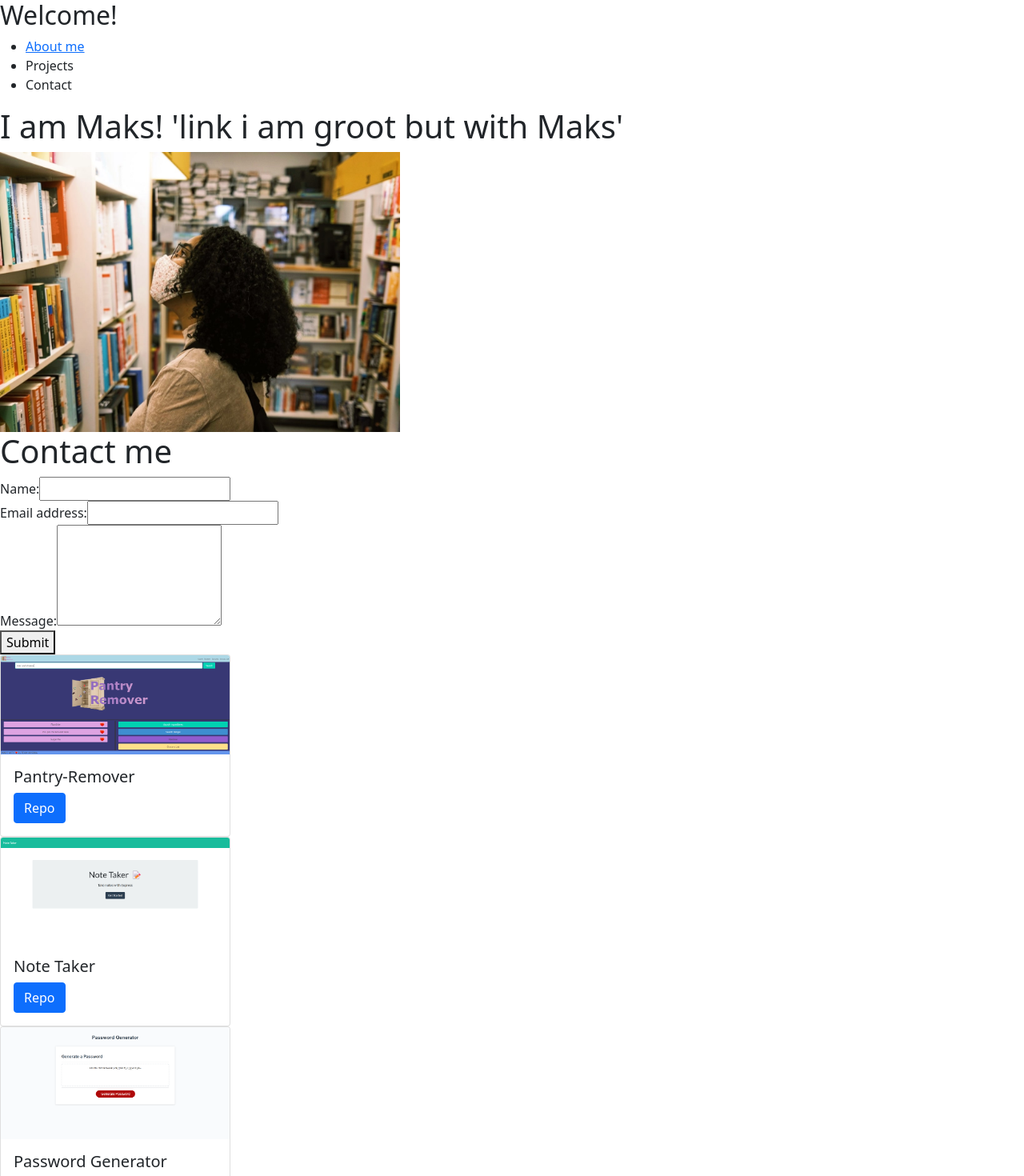
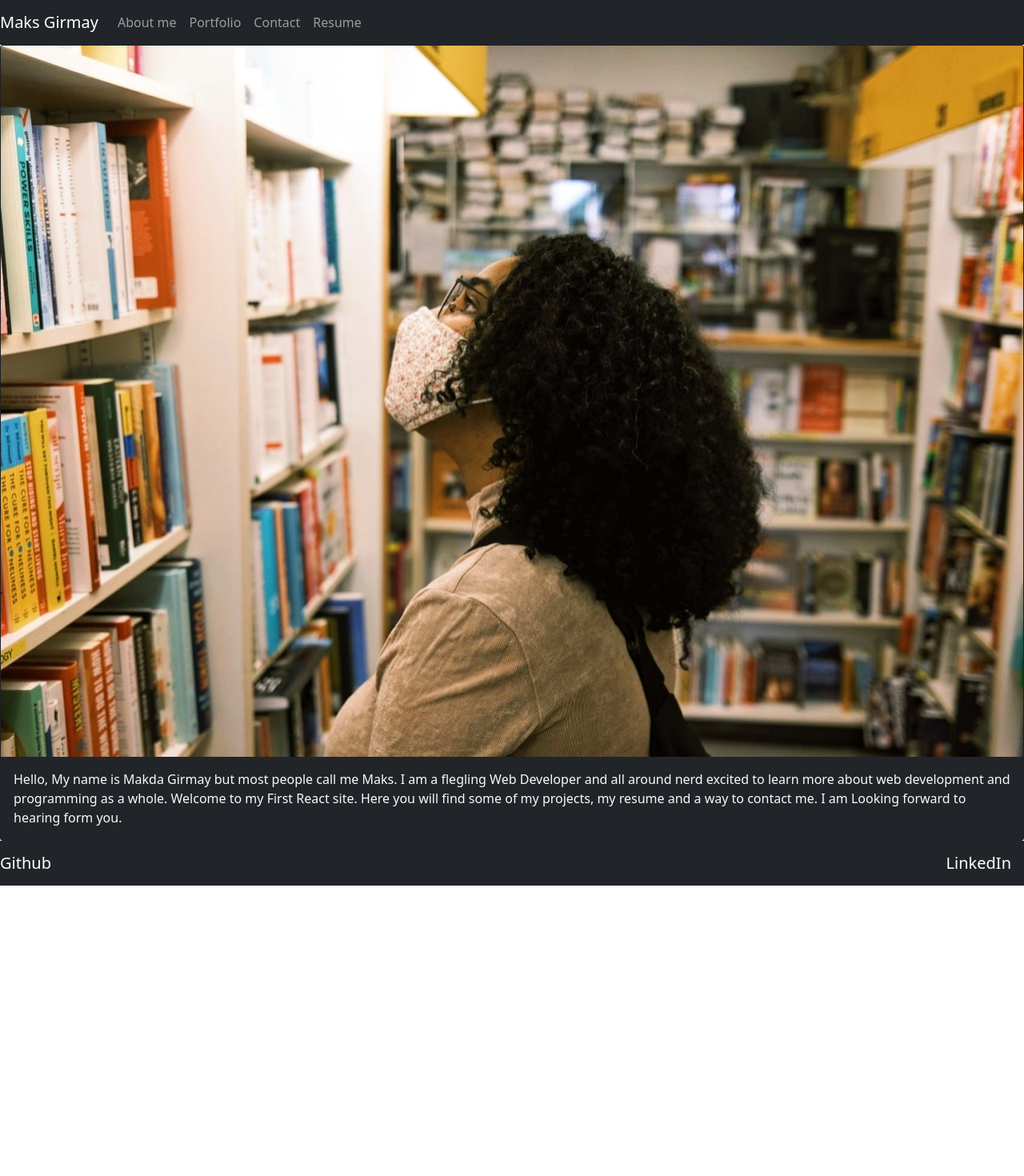
Before and after one commit to maks-pixel/makda, a React (Create React App) app: page / in a window 1280 px wide. Shown: the top 1470 px of the page at 80% size. After the commit the page ends 1107 px from the top, so only its background shows below. Built offline with nearby package versions, Linux system fonts and the light colour scheme.

Commit message:
styling the pages to the gods

```diff
--- a/src/App.js
+++ b/src/App.js
@@ -1,4 +1,4 @@
-import React from "react";
+import React, { useState } from "react";
 import ContactForm from "./components/Contact";
 import Header from "./components/Header";
 import About from "./components/About";
@@ -8,16 +8,27 @@ import Footer from "./components/Footer";
 
 function App() {
 
+  const [currentPage, handlePageChange] = useState('About');
+
+  const renderPage = () => {
+    switch (currentPage) {
+      case 'Portfolio':
+        return <Portfolio />;
+      case 'Contact':
+        return <ContactForm />;
+      default:
+        return <About />;
+    }
+  };
+
   return (
-   <div>
-     <Header></Header>
-     <main>
-     <About></About>
-     <ContactForm></ContactForm>
-     <Portfolio></Portfolio>
-     </main>
-     <Footer></Footer>
-   </div>
+    <div>
+      <Header  handlePageChange={handlePageChange} />
+      <main>
+        {renderPage(currentPage)}
+      </main>
+      <Footer />
+    </div>
   );
 }
 
--- a/src/components/About/index.js
+++ b/src/components/About/index.js
@@ -1,11 +1,20 @@
 import React from 'react';
+import Card from 'react-bootstrap/card';
 
 
 function About() {
     return (
         <section>
-            <h1 id="about">I am Maks! 'link i am groot but with Maks'</h1>
-            <img src={require('../../assets/images/maks.jpg')} width={500} height={350}></img>
+            <Card bg='dark' text='light'>
+                <Card.Img variant="top" src={require('../../assets/images/maks.jpg')} alt='picture of the developer' />
+                <Card.Body>
+                    <Card.Text>
+                        Hello, My name is Makda Girmay but most people call me Maks. I am a flegling Web Developer and all around nerd excited to learn more about web development and programming as a whole. Welcome to my First React site.
+                        Here you will find some of my projects, my resume and a way to contact me. I am Looking forward to hearing form you.
+                    </Card.Text>
+                </Card.Body>
+            </Card>
+
         </section>
 
     );
--- a/src/components/Contact/index.js
+++ b/src/components/Contact/index.js
@@ -1,27 +1,37 @@
-import react from "react";
+import React from 'react';
+import Button from 'react-bootstrap/button';
+import Form from 'react-bootstrap/Form';
 
 function ContactForm() {
-    return (
-        <section>
-            <h1>Contact me</h1>
-            <form id="contact-form">
-                <div>
-                    <label htmlFor="name">Name:</label>
-                    <input type="text" name="name" />
-                </div>
-                <div>
-                    <label htmlFor="email">Email address:</label>
-                    <input type="email" name="email" />
-                </div>
-                <div>
-                    <label htmlFor="message">Message:</label>
-                    <textarea name="message" rows="5" />
-                </div>
-                <button type="submit">Submit</button>
-            </form>
-        </section>
-    )
-    // JSX
+  return (
+    <section>
+      <h1>Contact me</h1>
+      <Form>
+        <Form.Group className="mb-3">
+          <Form.Label>Name</Form.Label>
+          <Form.Control type="name" placeholder="Enter Name" />
+          <Form.Text className="text-muted">
+            We'll never share your email with anyone else.
+          </Form.Text>
+          </Form.Group>
+          <Form.Group className="mb-3">
+          <Form.Label>Email</Form.Label>
+          <Form.Control type="email" placeholder="Enter email" />
+          <Form.Text className="text-muted">
+            We'll never share your email with anyone else.
+          </Form.Text>
+        </Form.Group>
+
+        <Form.Group className="mb-3" controlId="exampleForm.ControlTextarea1">
+          <Form.Label>Example textarea</Form.Label>
+          <Form.Control as="textarea" rows={3} />
+        </Form.Group>
+        <Button variant="secondary" type="submit">
+          Submit
+        </Button>
+      </Form>
+    </section>
+  )
 }
 
 export default ContactForm;
--- a/src/components/Footer/index.js
+++ b/src/components/Footer/index.js
@@ -1,21 +1,19 @@
 import React from 'react';
+import Navbar from 'react-bootstrap/Navbar'
+
 // import { FontAwesomeIcon } from '@fortawesome/react-fontawesome';
 // import { faGithub } from '@fortawesome/free-brands-svg-icons';
 
 function Footer() {
     return (
-       <footer>
-           <ul>
-               <li>
-               {/* <FontAwesomeIcon icon={faGithub} /> */}
-               <a class="social-list__link" href="https://github.com/maks-pixel">Github</a>
-               </li>
-               <li>
-               <a class="social-list__link" href="https://www.linkedin.com/in/makda-girmay-a8b937b0/">LinkedIn</a>
-               </li>
-           </ul>
-       </footer>
 
+            <Navbar bg="dark" variant="dark" sticky="bottom">
+                <Navbar.Brand href="https://github.com/maks-pixel">Github</Navbar.Brand>
+                <Navbar.Toggle />
+                <Navbar.Collapse className="justify-content-end">
+                    <Navbar.Brand href="https://www.linkedin.com/in/makda-girmay-a8b937b0/">LinkedIn</Navbar.Brand>
+                </Navbar.Collapse>
+            </Navbar>
     );
 }
 
--- a/src/components/Header/index.js
+++ b/src/components/Header/index.js
@@ -1,24 +1,29 @@
 import React from 'react';
+import Navbar from 'react-bootstrap/Navbar'
+import Nav from 'react-bootstrap/Nav'
 
-function Header() {
-    return(
+function Header(props) {
+    return (
         <header>
-            <h2>Welcome!</h2>
-            <nav>
-                <ul className="flex-row">
-                    <li >
-                        <a data-testid="about" href="#about">
-                            About me
-                        </a>
-                    </li>
-                    <li>
-                        <span>Projects</span>
-                    </li>
-                    <li >
-                        <span>Contact</span>
-                    </li>
-                </ul>
-            </nav>
+            <Navbar bg="dark" variant="dark" sticky="top">
+            <Nav >
+            <Navbar.Brand >Maks Girmay</Navbar.Brand>
+                <Nav.Item>
+                    <Nav.Link onClick={() => { props.handlePageChange('About') }}>About me</Nav.Link>
+                </Nav.Item>
+                <Nav.Item>
+                    <Nav.Link onClick={() => { props.handlePageChange('Portfolio') }}>Portfolio</Nav.Link>
+                </Nav.Item>
+                <Nav.Item>
+                    <Nav.Link onClick={() => { props.handlePageChange('Contact') }}>Contact</Nav.Link>
+                </Nav.Item>
+                <Nav.Item>
+                    <Nav.Link href='https://docs.google.com/document/d/1HocFkZ6AmsC3d5gseL6kDq3k_1W_cYF1uJvNI90fwSc/edit?usp=sharing' download>
+                        Resume
+                    </Nav.Link>
+                </Nav.Item>
+            </Nav>
+            </Navbar>
         </header>
     );
 }
--- a/src/components/Projects/index.js
+++ b/src/components/Projects/index.js
@@ -1,54 +1,68 @@
 import React from 'react';
 import Card from 'react-bootstrap/card';
+import Row from 'react-bootstrap/row';
+import Col from 'react-bootstrap/col';
 import Button from 'react-bootstrap/button';
-import 'bootstrap/dist/css/bootstrap.min.css';
+
 
 
 function Projects() {
     const project = [
         {
-            title:'Pantry-Remover',
-            image:'pantry-remover.png',
-            link:'https://github.com/maks-pixel/ahsoka'
+            title: 'Pantry-Remover',
+            image: 'pantry-remover.png',
+            link: 'https://github.com/maks-pixel/ahsoka',
+            deploy:'https://maks-pixel.github.io/ahsoka/'
         },
         {
-            title:'Note Taker',
-            image:'note-taker.png',
-            link:'https://github.com/maks-pixel/wk11-NoteTaker'
+            title: 'Note Taker',
+            image: 'note-taker.png',
+            link: 'https://github.com/maks-pixel/wk11-NoteTaker',
+            deploy:'https://mighty-garden-96040.herokuapp.com/'
         },
         {
-            title:'Password Generator',
-            image:'password.png',
-            link:'https://github.com/maks-pixel/wk3-passwordpls'
+            title: 'Password Generator',
+            image: 'password.png',
+            link: 'https://github.com/maks-pixel/wk3-passwordpls',
+            deploy:'https://maks-pixel.github.io/wk3-passwordpls/'
         },
         {
-            title:'Surveyorama',
-            image:'Surveyorama.jpg',
-            link:'https://github.com/maks-pixel/surveyorama'
+            title: 'Surveyorama',
+            image: 'Surveyorama.jpg',
+            link: 'https://github.com/maks-pixel/surveyorama',
+            deploy:'https://pacific-fortress-98134.herokuapp.com/login'
         },
         {
-            title:'Run-buddy',
-            image:'runbuddy-thumb.jpg',
-            link:'https://github.com/maks-pixel/run-buddy'
+            title: 'Run-buddy',
+            image: 'runbuddy-thumb.jpg',
+            link: 'https://github.com/maks-pixel/run-buddy',
+            deploy:'https://maks-pixel.github.io/run-buddy/'
         },
         {
-            title:'Team Profile Generator',
-            image:'team.png',
-            link:'https://github.com/maks-pixel/wk10-TeamProfileGenerator'
+            title: 'Team Profile Generator',
+            image: 'team.png',
+            link: 'https://github.com/maks-pixel/wk10-TeamProfileGenerator',
+            deploy:'https://watch.screencastify.com/v/aABySFtQSLZdC5K5LKan'
         },
     ];
     return (
         <div>
+            <Row md={3} className="g-6">
                 {project.map((info) => (
-           <Card style={{ width: '18rem' }}>
-        <Card.Img variant="top" src={require (`../../assets/images/${info.image}`)} alt='' key=''/>
+                    <Col>
+                        <Card className="text-center" bg="secondary">
+                            <Card.Img variant="top" src={require(`../../assets/images/${info.image}`)} />
                             <Card.Body>
                                 <Card.Title>{info.title}</Card.Title>
-          <Button variant="primary" href={info.link}>Repo</Button>
+                                <div className="d-grid gap-2">
+                                <Button variant="dark" size="lg" href={info.link}>Github Repository </Button>
+                                <Button variant="dark" size="lg" href={info.deploy}>Deployed</Button>
+                                </div>
                             </Card.Body>
                         </Card>
-           ))
-}
+                    </Col>
+                ))}
+            </Row>
         </div>
     );
 }
--- a/src/index.js
+++ b/src/index.js
@@ -1,6 +1,7 @@
 import React from 'react';
 import ReactDOM from 'react-dom';
 import './index.css';
+import 'bootstrap/dist/css/bootstrap.min.css';
 import App from './App';
 import reportWebVitals from './reportWebVitals';
 
```
Also changed, not shown: 1 other file (tests, documents, lock files or other folders). Lines whose indentation alone changed are shown as unchanged.
